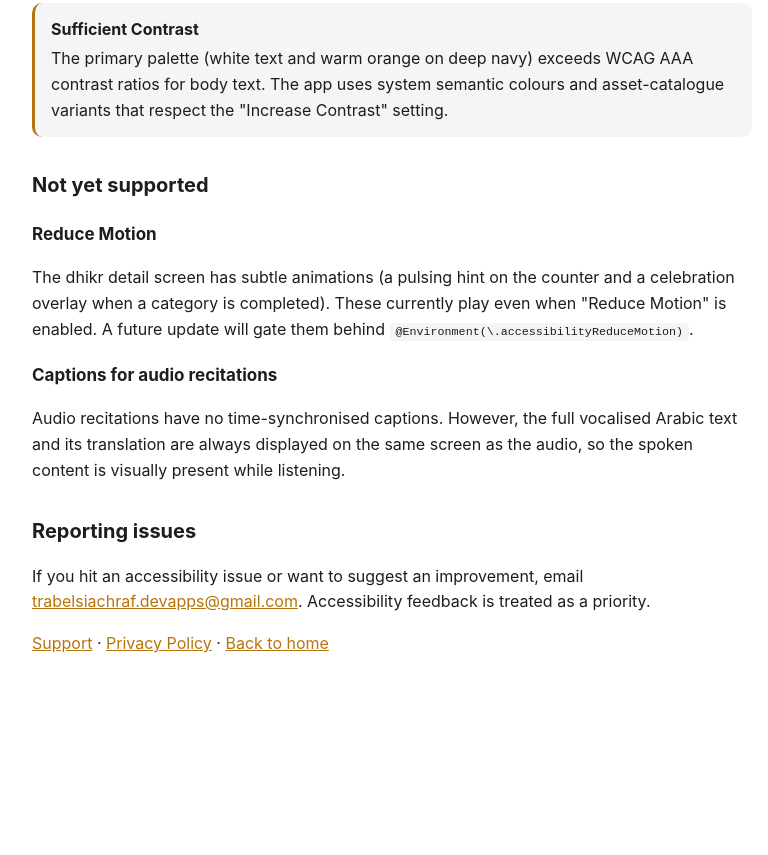
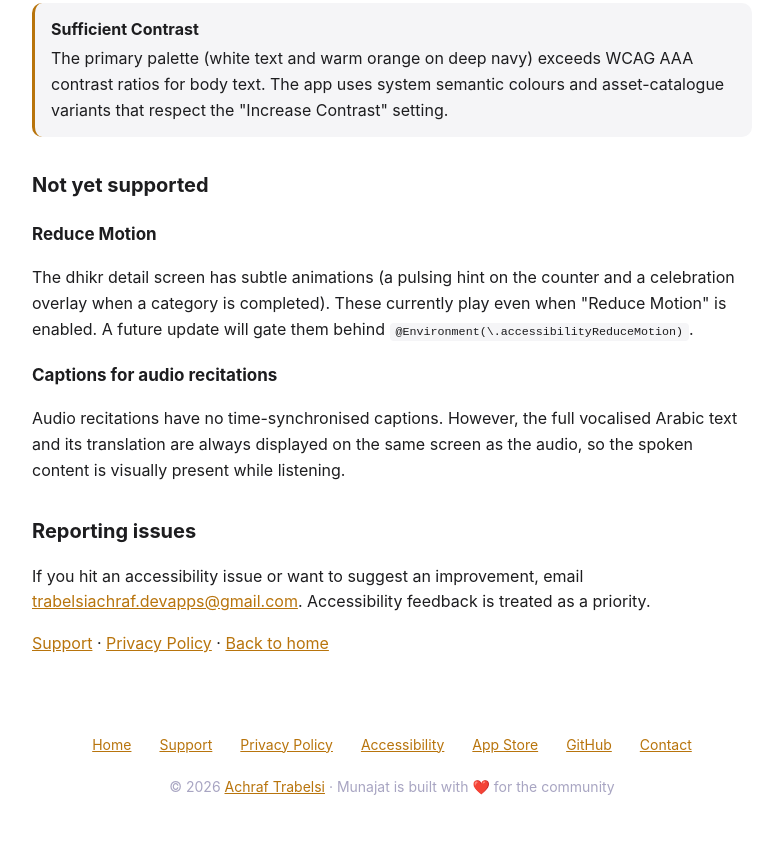
Before and after one commit to TrabelsiAchraf/munajat-site, a plain HTML site: page accessibility.html in a window 1280 px wide. Shown: the part 1026-1881 px from the top of the page, without its empty margins (248-1016 px from the left). Before the commit the page ends 1723 px from the top, so only its background shows below. Drawn offline with Linux system fonts and the light colour scheme.

Commit message:
docs: absolute trabelsiachraf.com links, shared footer
- Replace index.html footer with absolute URLs to trabelsiachraf.com domain
- Wire App Store CTAs (both on hero and pricing card) to apps.apple.com
- Add shared footer to support.html, privacy.html, accessibility.html
- Update in-page footer links to absolute URLs
- Replace README's "Live URLs" section with "Links" section
- Remove obsolete "Updating the App Store link" section
Co-Authored-By: Claude Haiku 4.5 <noreply@anthropic.com>

```diff
--- a/accessibility.html
+++ b/accessibility.html
@@ -5,6 +5,17 @@
 <meta name="viewport" content="width=device-width, initial-scale=1.0">
 <title>Munajat — Accessibility</title>
 <style>
+  :root {
+    --bg: #0a0f1f;
+    --bg-2: #14132a;
+    --fg: #f5f5f7;
+    --fg-dim: #a8a5c2;
+    --accent: #ff9f1c;
+    --accent-2: #d4af37;
+    --card: rgba(255, 255, 255, 0.04);
+    --border: rgba(255, 255, 255, 0.08);
+  }
+
   body { font-family: -apple-system, BlinkMacSystemFont, "Helvetica Neue", sans-serif; max-width: 720px; margin: 40px auto; padding: 0 24px; color: #1d1d1f; line-height: 1.6; }
   h1 { font-size: 32px; margin-bottom: 4px; }
   h2 { font-size: 20px; margin-top: 32px; }
@@ -18,6 +29,17 @@
     background: #f5f5f7; border-left: 3px solid #b8740c;
   }
   ul.features li strong { display: block; margin-bottom: 4px; }
+
+  footer {
+    padding: 60px 0 40px; border-top: 1px solid var(--border);
+    text-align: center; color: var(--fg-dim); font-size: 14px;
+  }
+  footer .links {
+    display: flex; justify-content: center; gap: 28px; margin-bottom: 20px;
+    flex-wrap: wrap;
+  }
+  footer .links a:hover { color: var(--fg); }
+  .container { max-width: 1200px; margin: 0 auto; padding: 0 24px; }
 </style>
 </head>
 <body>
@@ -67,7 +89,22 @@
 <h2>Reporting issues</h2>
 <p>If you hit an accessibility issue or want to suggest an improvement, email <a href="mailto:trabelsiachraf.devapps@gmail.com">trabelsiachraf.devapps@gmail.com</a>. Accessibility feedback is treated as a priority.</p>
 
-<p><a href="support.html">Support</a> · <a href="privacy.html">Privacy Policy</a> · <a href="index.html">Back to home</a></p>
+<p><a href="https://trabelsiachraf.com/munajat-site/support.html">Support</a> · <a href="https://trabelsiachraf.com/munajat-site/privacy.html">Privacy Policy</a> · <a href="https://trabelsiachraf.com/munajat-site/">Back to home</a></p>
+
+<footer>
+  <div class="container">
+    <div class="links">
+      <a href="https://trabelsiachraf.com/munajat-site/">Home</a>
+      <a href="https://trabelsiachraf.com/munajat-site/support.html">Support</a>
+      <a href="https://trabelsiachraf.com/munajat-site/privacy.html">Privacy Policy</a>
+      <a href="https://trabelsiachraf.com/munajat-site/accessibility.html">Accessibility</a>
+      <a href="https://apps.apple.com/app/id6768824373">App Store</a>
+      <a href="https://github.com/TrabelsiAchraf/Munajat">GitHub</a>
+      <a href="mailto:trabelsiachraf.devapps@gmail.com">Contact</a>
+    </div>
+    <p>© 2026 <a href="https://trabelsiachraf.com/">Achraf Trabelsi</a> · Munajat is built with ❤️ for the community</p>
+  </div>
+</footer>
 
 </body>
 </html>
```
Also changed, not shown: index.html (+10 -8 lines), privacy.html (+38 -1 lines), support.html (+38 -1 lines), 1 other file.
